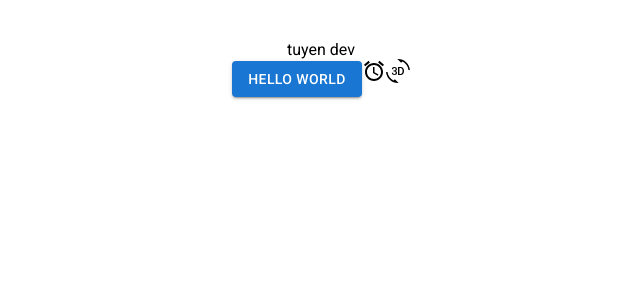
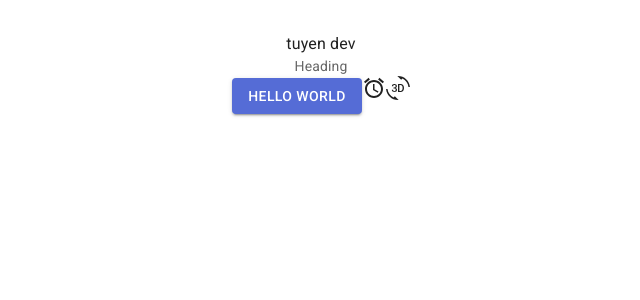
Before and after one commit to TuyenIT2002/trello-web, a React (Vite) app: page / in a window 1280 px wide. Shown: the top 300 px of the page, without its empty margins (319-959 px from the left). Built offline with nearby package versions, Linux system fonts and the light colour scheme.

Commit message:
Config Mui Theme

```diff
--- a/src/App.jsx
+++ b/src/App.jsx
@@ -1,12 +1,13 @@
 import './App.css'
 import { Button } from '@mui/material';
 import { AccessAlarm, ThreeDRotation } from '@mui/icons-material';
-
+import Typography from '@mui/material/Typography';
 
 function App() {
   return (
     <>
     <div>tuyen dev</div>
+    <Typography variant="body2" color="text.secondary">Heading</Typography>
      <Button variant="contained">Hello world</Button>
      <AccessAlarm/>
      <ThreeDRotation/>
--- a/src/main.jsx
+++ b/src/main.jsx
@@ -2,9 +2,16 @@
 import { createRoot } from 'react-dom/client'
 import App from './App.jsx'
 import './index.css'
+import CssBaseline from '@mui/material/CssBaseline';
+import { ThemeProvider } from '@mui/material/styles';
+import theme from './theme';
+
 
 createRoot(document.getElementById('root')).render(
   <StrictMode>
-    <App />
+    <ThemeProvider theme={theme}>
+    <CssBaseline />
+     <App />
+    </ThemeProvider>
   </StrictMode>,
 )
--- /dev/null
+++ b/src/theme.js
@@ -0,0 +1,19 @@
+import { createTheme } from '@mui/material/styles';
+import { red } from '@mui/material/colors';
+
+// Create a theme instance.
+const theme = createTheme({
+  palette: {
+    primary: {
+      main: '#556cd6',
+    },
+    secondary: {
+      main: '#19857b',
+    },
+    error: {
+      main: red.A400,
+    },
+  },
+});
+
+export default theme;
```
